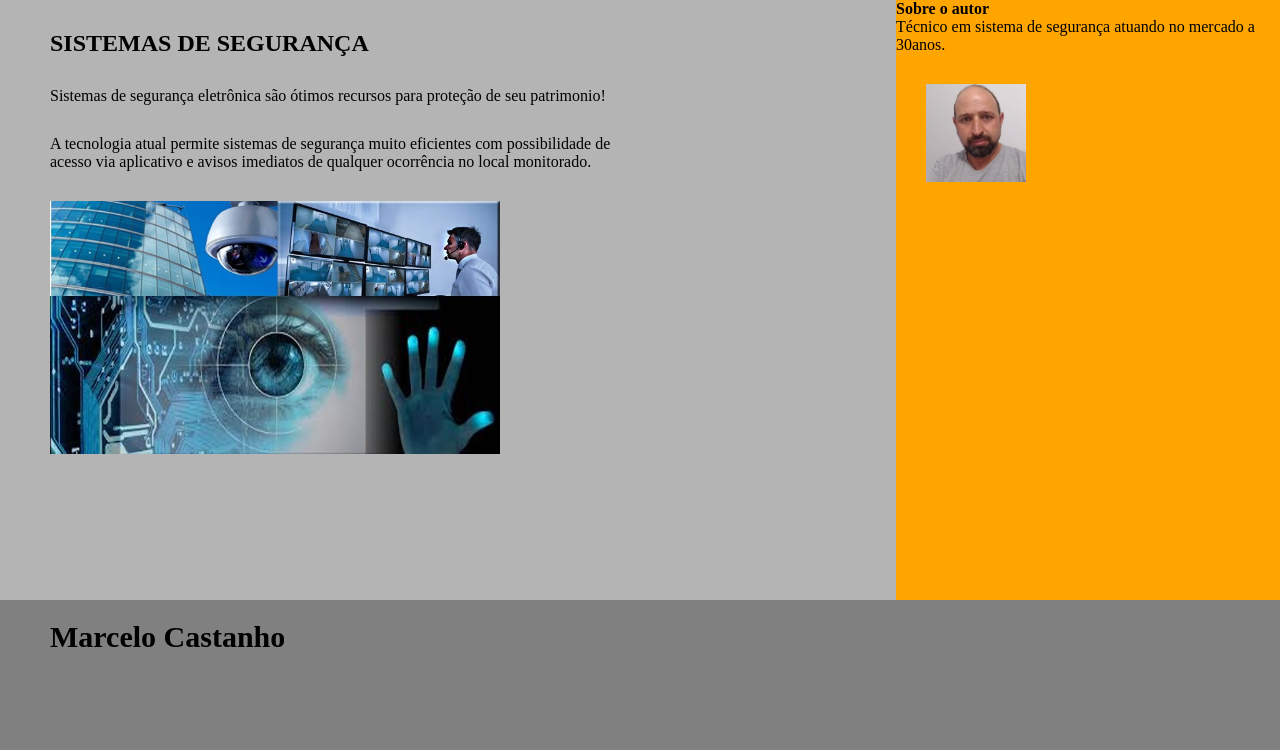
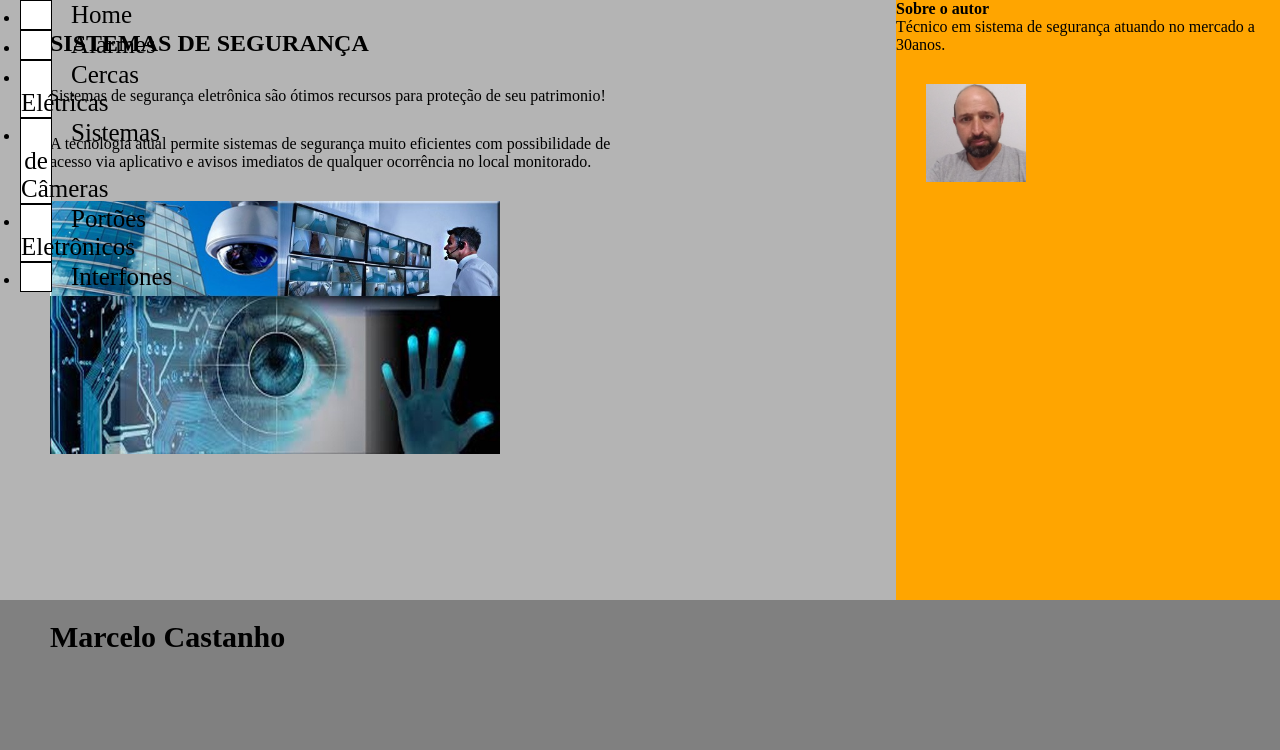
Before and after one commit to marcelo-prog/O-instalador, a PHP site: page /index.html in a window 1280 px wide. Shown: the part 132-882 px from the top of the page. Run offline with PHP 8.4, Linux system fonts and the light colour scheme.

Commit message:
19-04-03

```diff
--- a/css/style.css
+++ b/css/style.css
@@ -42,19 +42,38 @@ a{
 
 }
 
-aside{
+.mobile{
 	background-color:rgb(200,200,200);
-	display:none;
+
+
+
+	position:absolute;
+	float:left;
+	margin-left: 20px;
+	cursor:pointer;
+	width:32px;
+	height:32px;
+	background-image: url(../imagens/hamburguer.png);
+	background-size: 100% 100%;
+	transition: 0.7s;
+
 }
 
-aside.mobile ul li{
+.mobile ul li{
+	text-decoration: none;
+	width:100%;
+	background-color: white;
+
 	border:1px solid black;
 	text-align:center;
 
+
+
 }
 
-aside.mobile ul li a{
+.mobile ul li a{
 	color:black;
+	z-index: 999;
 }
 
 section{
@@ -178,8 +197,8 @@ footer h5{
 	}
 }
 @media screen and (max-width:750px){
-	nav .menu{
-		position:absolute;
+	.mobile{
+		background-color:rgb(200,200,200);
 		float:left;
 		margin-left: 20px;
 		cursor:pointer;
@@ -188,19 +207,20 @@ footer h5{
 		background-image: url(../imagens/hamburguer.png);
 		background-size: 100% 100%;
 		transition: 0.7s;
+
 	}
 
 
-	nav .lista a{
+
+	nav a{
 		display:none;
 	}
-
-	aside{
 
 
 
 
-	}
+
+
 
 	header .inicio{
 		width:100%;
--- a/index.html
+++ b/index.html
@@ -37,7 +37,7 @@
 
 			</nav>
 
-		<aside class="mobile">
+		<div class="mobile">
 
 					<ul>
 						<li><a href="index.html">Home</a></li>
@@ -48,7 +48,7 @@
 						<li><a href="interfones.html">Interfones</a></li>
 					</ul>
 
-		</aside><!--mobile-->
+				</div><!--mobile-->
 
 
 		<section>
--- a/js/menu_responsivo.js
+++ b/js/menu_responsivo.js
@@ -1,6 +1,9 @@
+
+
 $(function(){
-   $('.mobile').click(function(){
-        alert('clique');
+   alert('arquivo carregado');
+   $('aside.mobile').click(function(){
+        $('aside.mobile ').find('ul').slideToggle();
    })
 
 })
```
